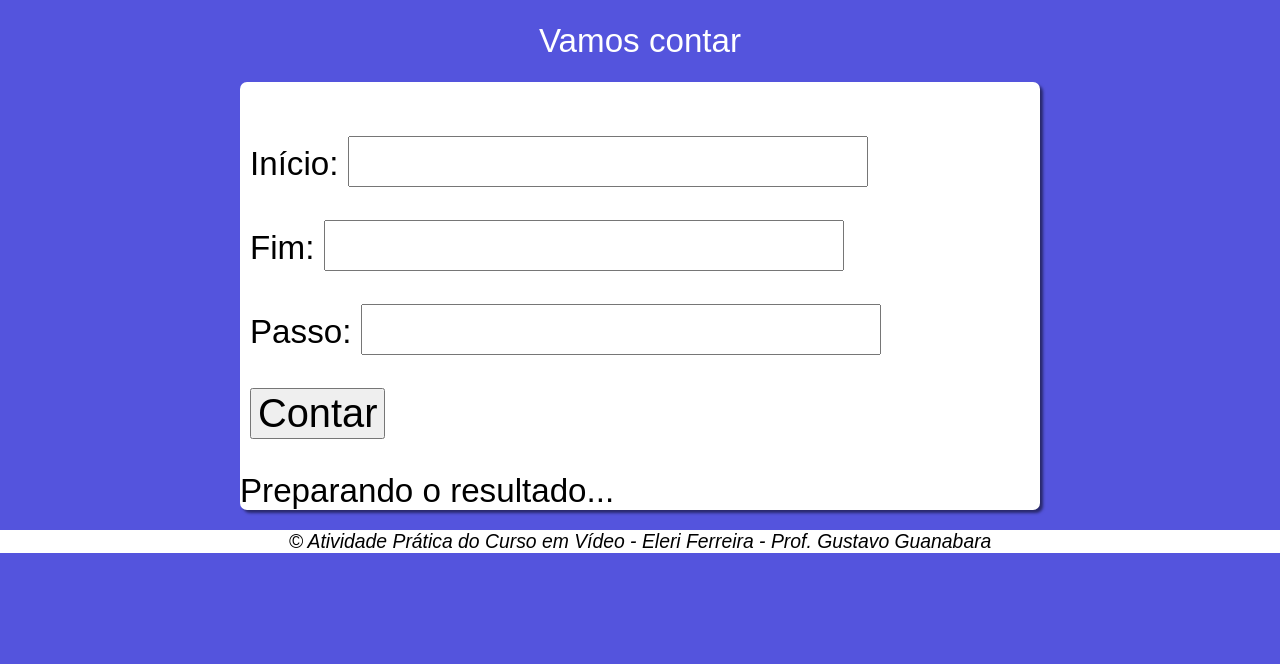
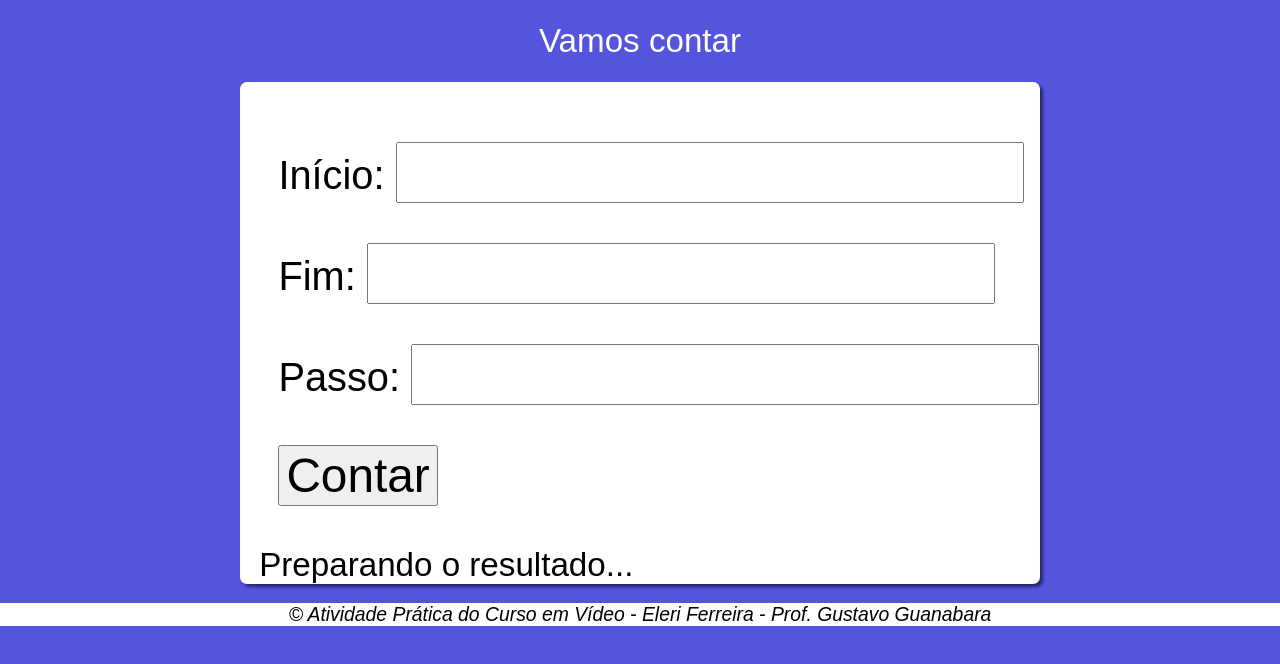
Before and after one commit to elerijunior/javascript, a plain HTML site: page aula014ex/ex016/modelo.html in a window 1280 px wide. Drawn offline with Linux system fonts and the light colour scheme.

Commit message:
resolução completa ex014 repetições

```diff
--- a/aula014ex/ex016/estilo.css
+++ b/aula014ex/ex016/estilo.css
@@ -23,8 +23,8 @@ section{
     box-shadow: 3px 3px 3px rgba(0, 0, 0, 0.514);
 
 }
-section > p {
-    margin-left: 10px;
+div, div > p {
+    margin-left: 1rem;
 }
 
 footer > p{
--- a/aula014ex/ex016/modelo.html
+++ b/aula014ex/ex016/modelo.html
@@ -11,15 +11,12 @@
         <h1>Vamos contar</h1>
     </header>
     <section>
-        <p> Início: <input type="number" name="ini" id="ini">
-        </p>
-        <p> Fim: <input type="number" name="fim" id="fim"></p>
-        <p>
-            Passo: <input type="number" name="incre" id="incre">
-        </p>
-        <p>
-            <input onclick="contar()" type="button" value="Contar">
-        </p>
+        <div>
+            <p>Início: <input type="number" name="inicio" id="txti"></p>
+            <p>Fim: <input type="number" name="fim" id="txtf"></p>
+            <p>Passo: <input type="number" name="passo" id="txtp"></p>
+            <p> <input type="button" value="Contar" onclick="contar()"></p>
+        </div>
         <div id="res">Preparando o resultado...</div>
     </section>
     <footer>
--- a/aula014ex/ex016/script.js
+++ b/aula014ex/ex016/script.js
@@ -1,12 +1,27 @@
 function contar(){
-    var ini = window.document.querySelector('input#ini')
-    var fim = window.document.querySelector('input#fim')
-    var incre = window.document.querySelector('input#incre')
-    var res = window.document.querySelector('div#res')
-    if(ini.value.length == 0 || fim.value.length == 0 || incre.value.length == 0){
-        res.innerHTML = 'Impossível contar...'
+    //acesso valores(.value) digitado pelo inimigo
+    let ini = window.document.querySelector('input#txti').value
+    let fim = window.document.querySelector('input#txtf').value
+    let pas = window.document.querySelector('input#txtp').value
+    let res = window.document.querySelector('div#res')
+    //transformo os dados dos inimigo em numeros inteiros
+    let numI = parseInt(ini)
+    let numF = parseInt(fim)
+    let numP = parseInt(pas)
+    // verifico se a anta não deixou nada em branco
+    if(isNaN(numI) || isNaN(numF)|| isNaN(numP)){
+        alert(`Está faltando dados. Por favor preencha os campos corretamente.`)
     }
-    for (var i = ini; i <= fim; i = incre){
-        res.innerHTML = `<p>Contando:</p>\n${res}...`
+        res.innerHTML = `Contando...<br>`
+        //executa a contagem de forma progressiva
+        if( numI <= numF){
+            for(let i = numI; i <= numF ; i = i + numP){
+                res.innerHTML += `${i} \u{1F449}`
+            }
+        //executa a contagem de forma decrescente
+        } else {
+            for(let i = numI; i >= numF ; i = i - numP){
+                res.innerHTML += `${i} \u{1F449}`
+            }
     }
 }
```
